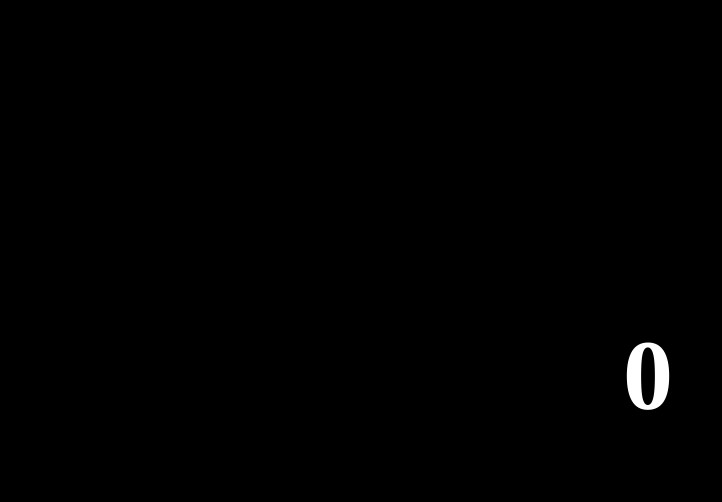
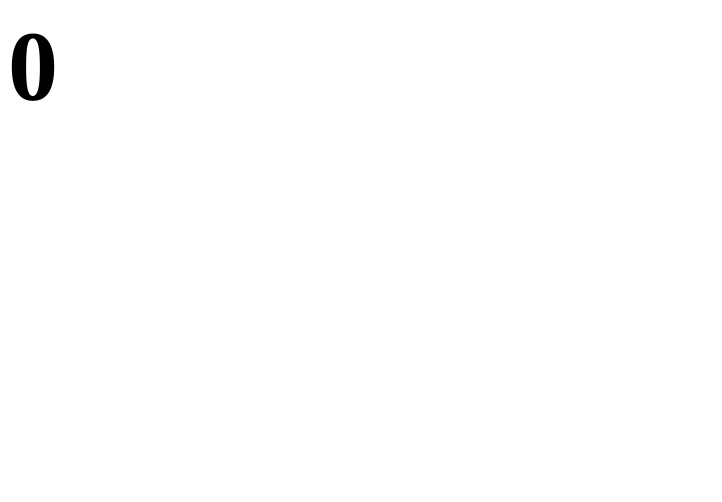
Before and after one commit to ArjunSaiTeju/01, a plain HTML site: page index.html in a window 1280 px wide. Shown: the whole page, without its empty margins (0-722 px from the left). Drawn offline with Linux system fonts and the light colour scheme.

Commit message:
Update index.html

```diff
--- a/index.html
+++ b/index.html
@@ -4,12 +4,6 @@
 		<meta http-equiv="refresh" content="1">
 		<style>
 			body {
-				position: absolute;
-				top: 50%;
-				left: 50%;
-				transform: translate(-50%,-50%) ;
-				background-color: black;
-				color: white;
 				font-size: 50px;
 			}
 		</style>
```
